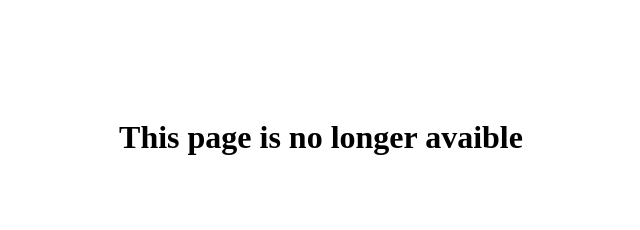
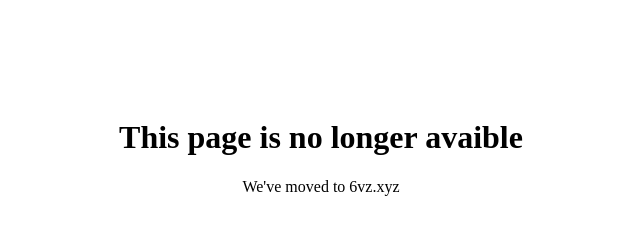
Before and after one commit to 6048js/info, a plain HTML site: page index.html in a window 1280 px wide. Shown: the whole page, without its empty margins (319-959 px from the left). Drawn offline with Linux system fonts and the light colour scheme.

Commit message:
Update index.html

```diff
--- a/index.html
+++ b/index.html
@@ -1,3 +1,4 @@
 <center>
 <br><br><br><br><br>
 <h1>This page is no longer avaible</h1>
+  <p>We've moved to 6vz.xyz</p>
```
